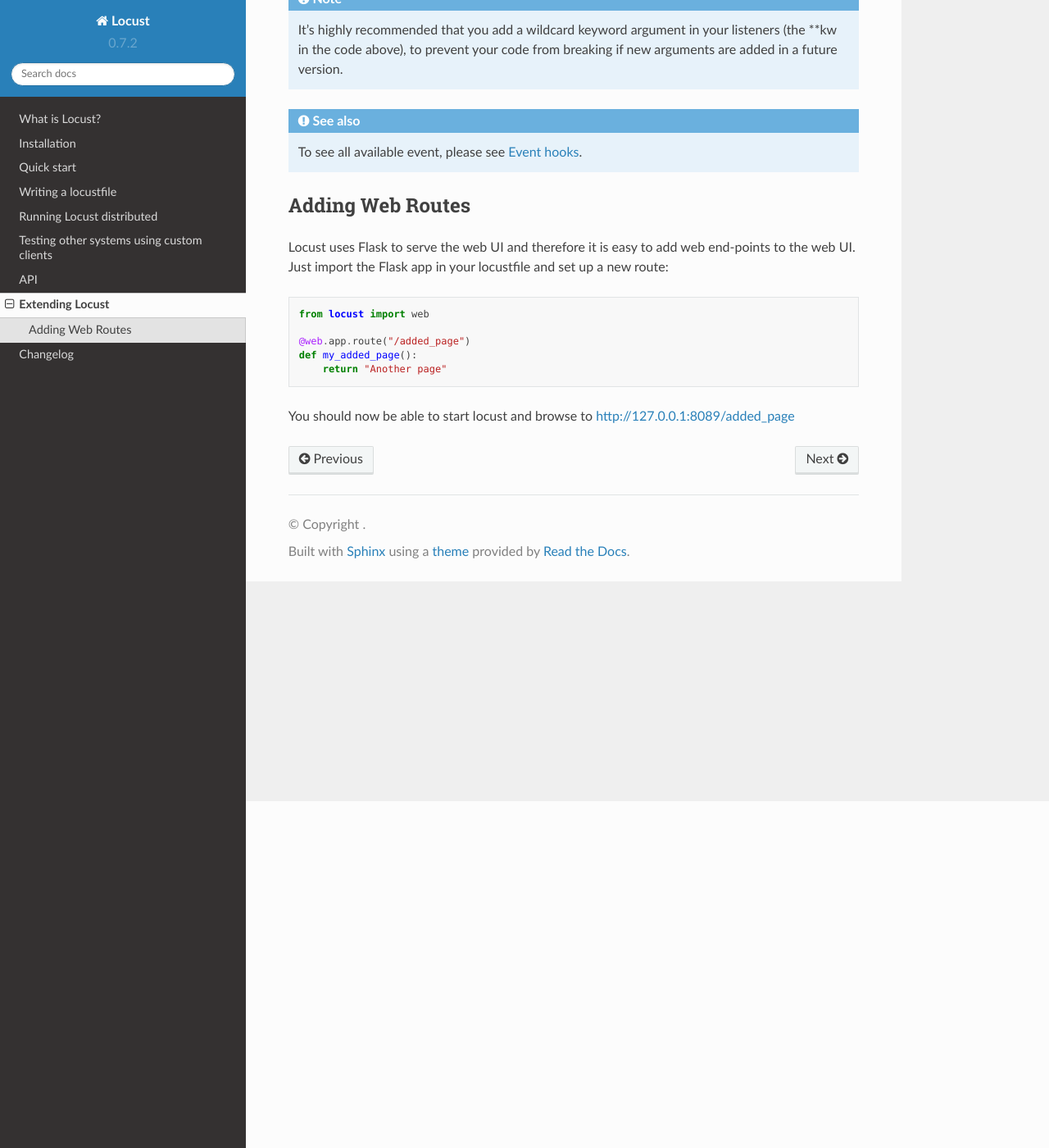
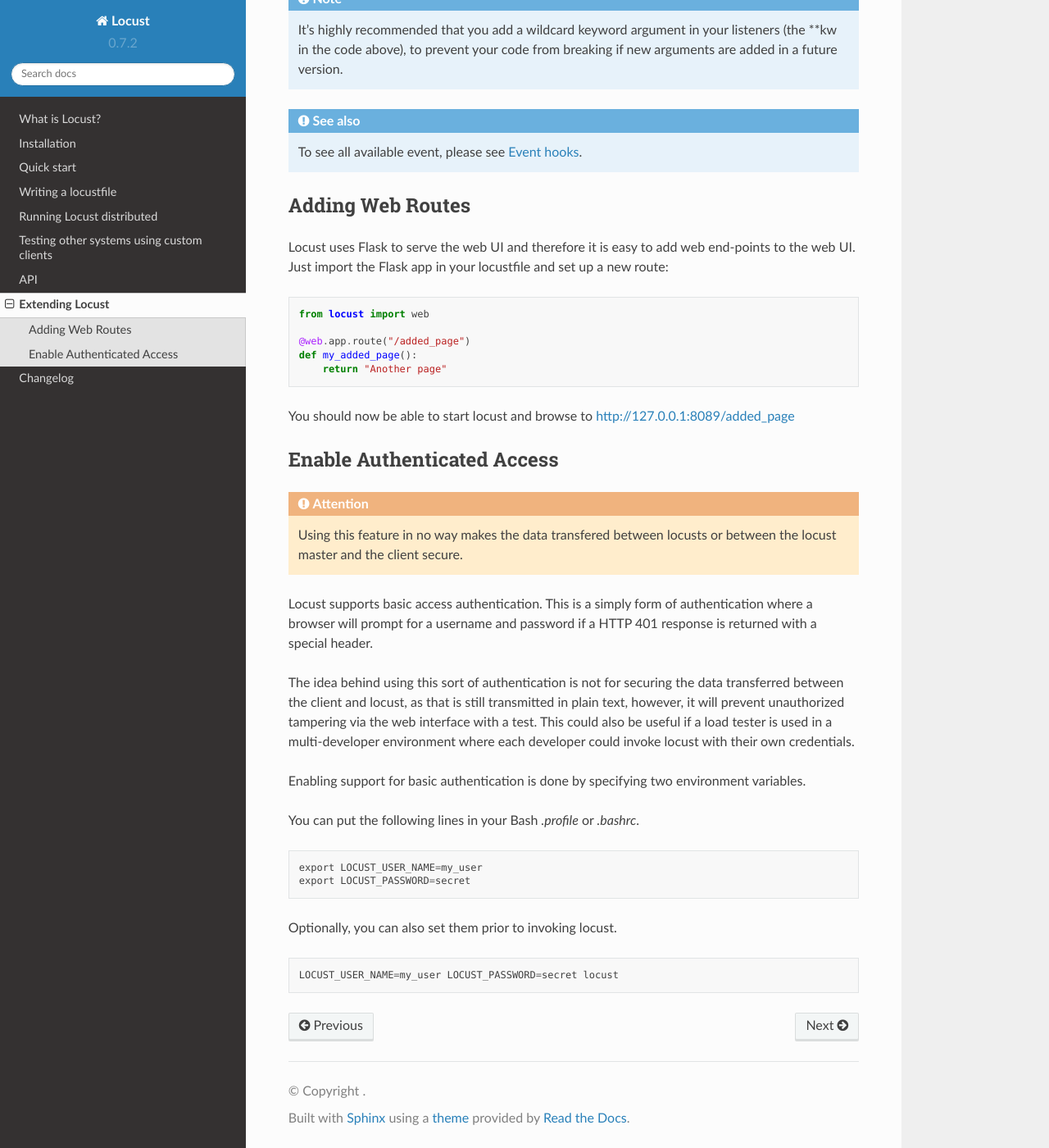
Before and after one commit to locustio/locust, a Sphinx documentation site: the page built from docs/extending-locust.rst, in a window 1280 px wide and 1400 px high, scrolled down 423 px. Shown: the whole window at 82% size. Built offline with Sphinx 7.4.7 and the Read the Docs theme 2.0.0, drawn with Linux system fonts in a browser that asks for light colours.

Commit message:
Added documentation and test coverage for web auth.

```diff
--- a/docs/extending-locust.rst
+++ b/docs/extending-locust.rst
@@ -38,3 +38,37 @@
         return "Another page"
 
 You should now be able to start locust and browse to http://127.0.0.1:8089/added_page
+
+
+Enable Authenticated Access
+===========================
+
+.. attention::
+
+    Using this feature in no way makes the data transfered between locusts or between
+    the locust master and the client secure.
+
+Locust supports basic access authentication. This is a simply form of authentication
+where a browser will prompt for a username and password if a HTTP 401 response is
+returned with a special header.
+
+The idea behind using this sort of authentication is not for securing the data transferred
+between the client and locust, as that is still transmitted in plain text, however, it will
+prevent unauthorized tampering via the web interface with a test. This could also be useful
+if a load tester is used in a multi-developer environment where each developer could invoke
+locust with their own credentials.
+
+Enabling support for basic authentication is done by specifying two environment variables.
+
+You can put the following lines in your Bash `.profile` or `.bashrc`.
+
+.. code::
+
+    export LOCUST_USER_NAME=my_user
+    export LOCUST_PASSWORD=secret
+
+Optionally, you can also set them prior to invoking locust.
+
+.. code::
+
+    LOCUST_USER_NAME=my_user LOCUST_PASSWORD=secret locust
```
Also changed, not shown: 1 other file.
